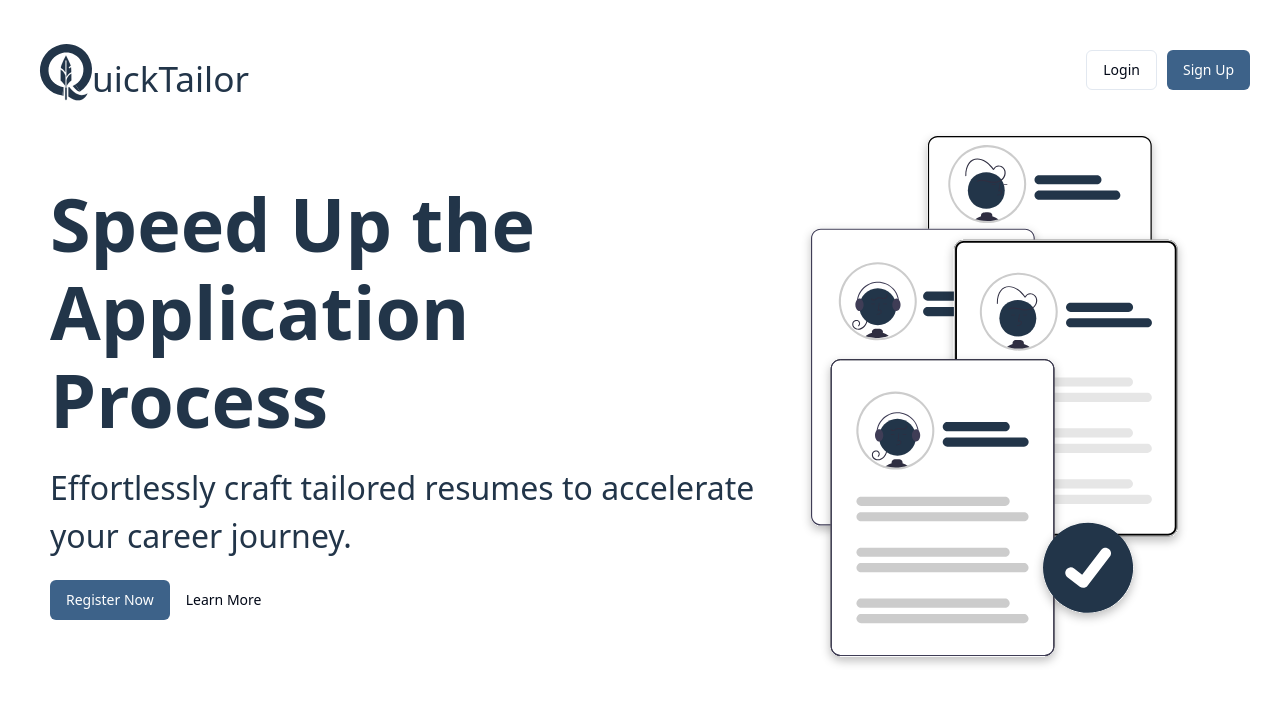
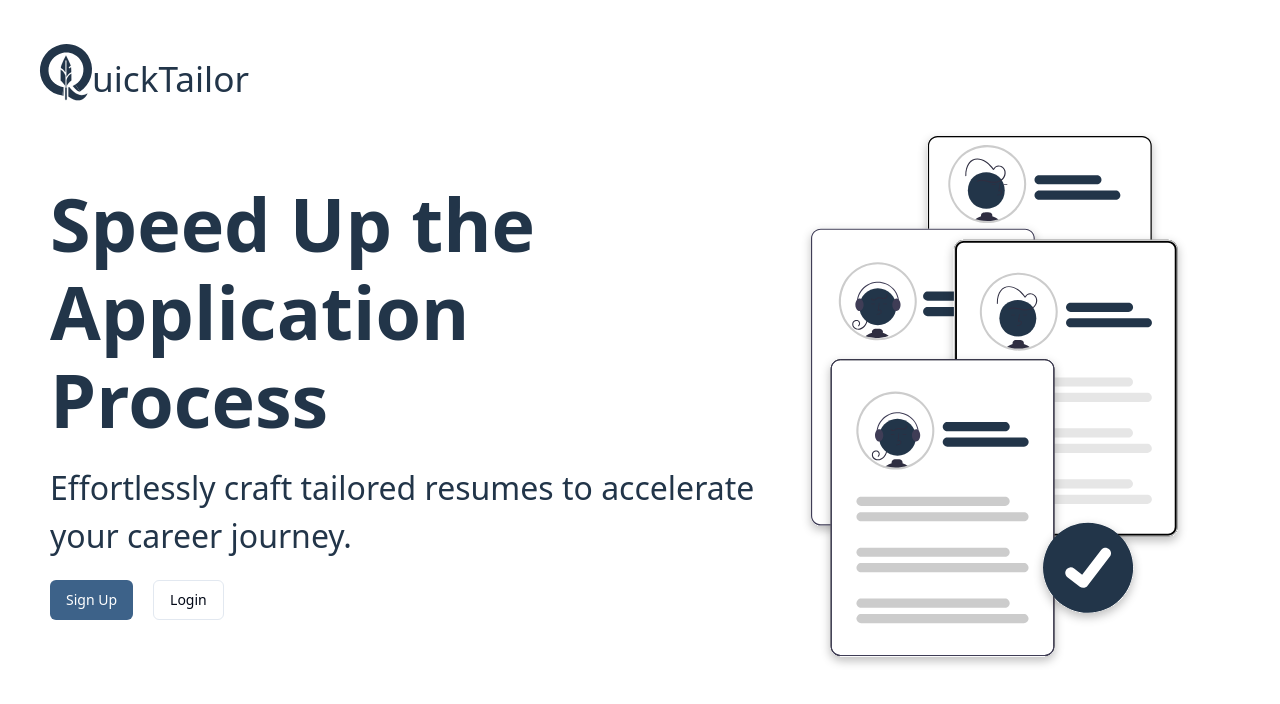
Before and after one commit to sebat2004/QuickTailor, a Vue app in the folder frontend/: page / in a window 1280 px wide. Shown: the top 704 px of the page. Built offline with nearby package versions, Linux system fonts and the light colour scheme.

Commit message:
Implemented Vue Router for page navigation

```diff
--- a/frontend/package.json
+++ b/frontend/package.json
@@ -17,6 +17,7 @@
     "tailwind-merge": "^2.2.1",
     "tailwindcss-animate": "^1.0.7",
     "vue": "^3.3.11",
+    "vue-router": "^4.2.5",
     "vuetify": "^3.5.3"
   },
   "devDependencies": {
--- a/frontend/src/App.vue
+++ b/frontend/src/App.vue
@@ -1,10 +1,12 @@
 <script setup lang="ts">
-import Home from './pages/Home.vue'
 </script>
 
 <template>
-    <Home />
-</template>
+    <div>
+      <!-- route components are rendered here -->
+      <router-view />
+    </div>
+  </template>
 
 <style scoped>
 </style>
--- a/frontend/src/components/NavComponent.vue
+++ b/frontend/src/components/NavComponent.vue
@@ -4,14 +4,9 @@ import { Button } from '@/components/ui/button'
 
 <template>
     <div class="navbar">
-        <div class="logo_section">
-            <img src="../assets/QuickTailor_Logo.svg" alt="Name" class="navbar_logo"/>
+        <div id="logo_section">
+            <img src="../assets/QuickTailor_Logo.svg" alt="Name" id="navbar_logo"/>
             <h3>uickTailor</h3>
-        </div>
-
-        <div class="buttons">
-            <Button variant="outline">Login</Button>
-            <Button variant="secondary">Sign Up</Button>
         </div>
     </div>
 </template>
@@ -26,25 +21,21 @@ import { Button } from '@/components/ui/button'
     align-items: center;
 }
 
-.logo_section {
+#logo_section {
     display: flex;
     flex-direction: row;
     align-items: center;
 }
 
-.logo_section h3 {
+#logo_section h3 {
     font-size: 2.2rem;
     font-weight: 500;
     color: #223549;
     transform: translate(-10px, 8px);
 }
 
-.navbar_logo {
+#navbar_logo {
     width: 72px;
     height: 72px;
 }
-.buttons {
-    display: flex;
-    gap: 10px;
-}
 </style>
--- a/frontend/src/pages/Home.vue
+++ b/frontend/src/pages/LandingPage.vue
@@ -1,21 +1,36 @@
 <script setup lang="ts">
 import NavComponent from '../components/NavComponent.vue'
 import { Button } from '@/components/ui/button'
+import { useRouter } from 'vue-router';
+
+// get access to the router
+const router = useRouter();
+
+// method to navigate to the login page
+const navigateToLogin = () => {
+  router.push('/login');
+};
+
+// method to navigate to the sign up page
+const navigateToSignUp = () => {
+  router.push('/signup');
+};
+
 </script>
 
 <template>
   <div class="custom-container">
     <NavComponent />
     <div class="content">
-      <div class="left">
+      <div id="left">
         <h1>Speed Up the Application Process</h1>
         <h2>Effortlessly craft tailored resumes to accelerate your career journey.</h2>
         <div class="buttons">
-          <Button variant="secondary">Register Now</Button>
-          <Button variant="ghost">Learn More</Button>
+          <Button class="button" variant="secondary" @click="navigateToSignUp">Sign Up</Button>
+          <Button class="button" variant="outline" @click="navigateToLogin">Login</Button>
         </div>
       </div>
-      <div class="right">
+      <div id="right">
         <img src="../assets/Blank_Resumes.svg" alt="Blank Resumes" />
       </div>
     </div>
@@ -52,17 +67,21 @@ import { Button } from '@/components/ui/button'
   margin-bottom: 20px;
 }
 
-.left {
+#left {
   display: flex;
   flex-direction: column;
   width: 60%;
   height: 100%;
 }
-.right {
+#right {
   width: 40%;
   height: 100%;
   display: flex;
   justify-content: center;
   align-items: center;
 }
+
+.button {
+  margin-right: 20px;
+}
 </style>
--- /dev/null
+++ b/frontend/src/pages/LoginPage.vue
@@ -0,0 +1,18 @@
+<script setup lang="ts">
+</script>
+
+<template>
+<body>
+  <div class="container">
+
+  </div>
+</body>
+
+</template>
+
+<style scoped>
+body {
+  background-color: #E7E9EA;
+
+}
+</style>
--- /dev/null
+++ b/frontend/src/pages/SignUpPage.vue
@@ -0,0 +1,9 @@
+<script setup lang="ts">
+</script>
+
+<template>
+  <h1>Sign Up Page</h1>
+</template>
+
+<style scoped>
+</style>
```
Also changed, not shown: frontend/src/main.ts (+24 -6 lines), 1 other file (tests, documents, lock files or other folders).
